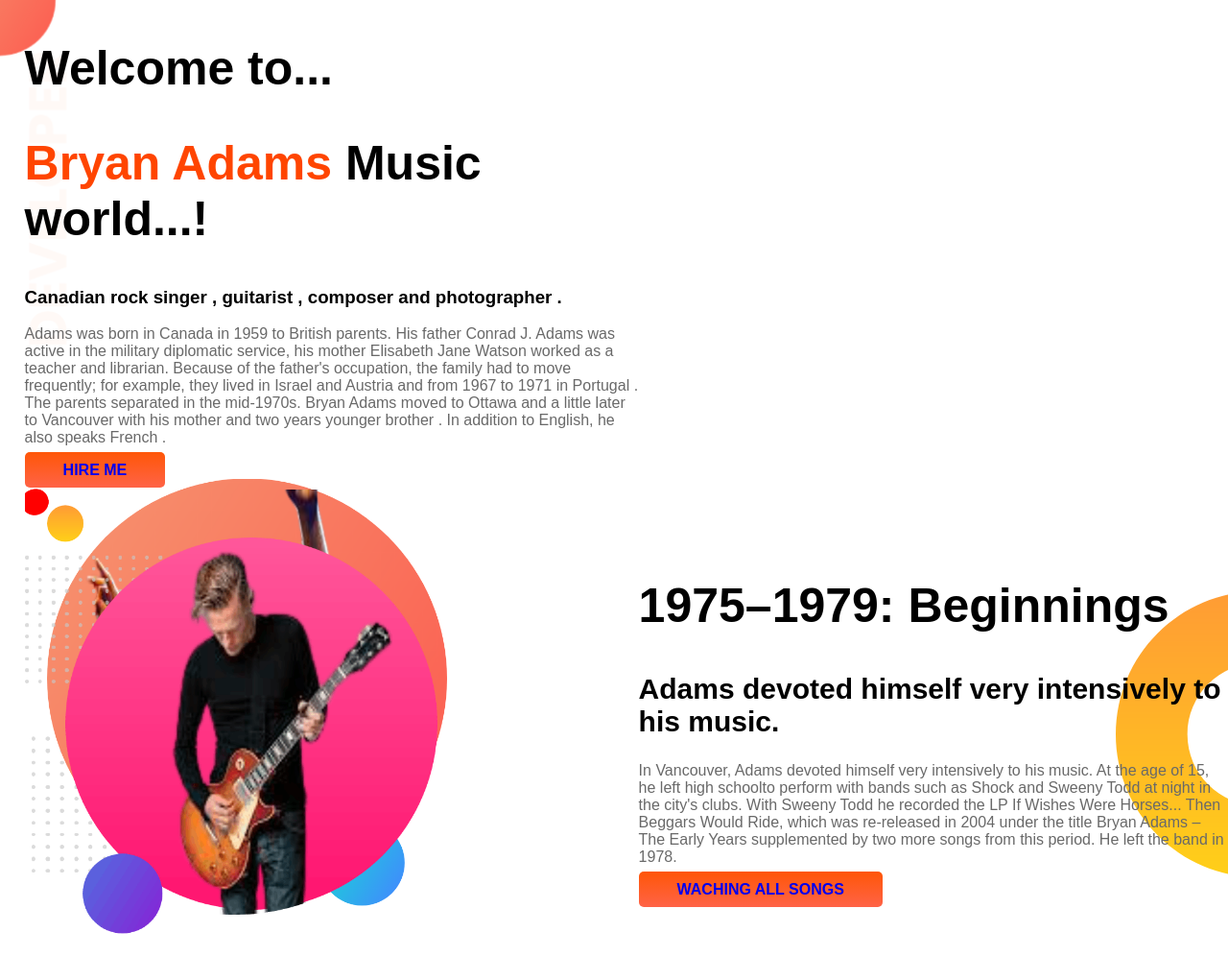
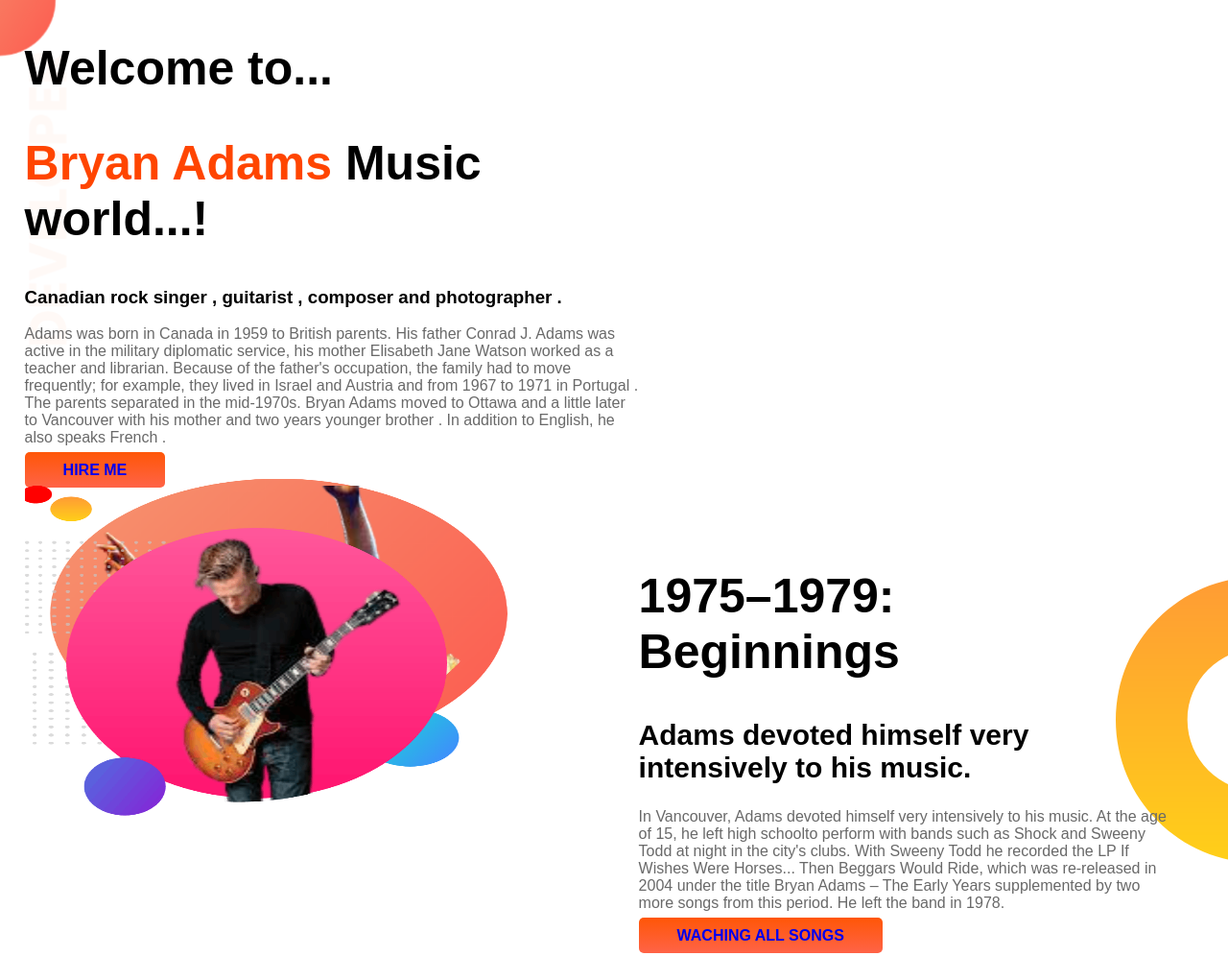
Before and after one commit to Amanullah-at/developer-potfolio, a plain HTML site: page index.html in a window 1280 px wide. Shown: the top 996 px of the page at 96% size. Drawn offline with Linux system fonts and the light colour scheme; files whose address does not match are found by name.

Commit message:
change experience

```diff
--- a/index.html
+++ b/index.html
@@ -30,7 +30,7 @@
                     HIRE ME
                 </a>
                 <div class="half-width"></div>
-                <img src="pic/my-bg.png" alt="">
+                <img id="img-upper" src="pic/my-bg.png" alt="">
             </div>
     </section>
     <section class="dream-big flexible-container">
@@ -51,7 +51,7 @@
                 SONGS</a>
         </div>
     </section>
-    <section class="Programs- areas">
+    <section class="Programs- area">
         <h1>Programs</h1>
         <div class="flexible-container">
             <div id="life-of-Music" class="experience-item">
--- a/style.css
+++ b/style.css
@@ -3,8 +3,8 @@
     font-family: 'poppins', sans-serif;
 }
 section{
-        height: 400px;
-        padding-bottom: 10px;
+        height: 300px;
+        padding-bottom: 100px;
 }
 .top-banner{
         background-image: url(images/top-banner.png);
@@ -13,6 +13,7 @@
 .half-width{
         width: 50%;
         padding-left: 2%;
+        padding-right: 5%;
 }
 
 h1{
@@ -33,9 +34,15 @@
         }
 
 .half-width img{
-   width: 70%;
+   width: 80%;
+   height: 300px;
 
 }
+#img-upper{
+    padding-top: "right";
+    width: 80%;
+    height: px;
+ }
 
 .link-button{
    text-decoration: none;
@@ -45,6 +52,7 @@
    font-weight: 700;
    border-radius: 5px;
 }
+
 p{
     color: dimgray;
 }
@@ -72,7 +80,7 @@
 .Programs- area h3{
     color: orange;
 }
-.Programs- area div
+
 {
     border-left: 7px solid;
     border-image: linear-gradient(blue,cyan);
```
